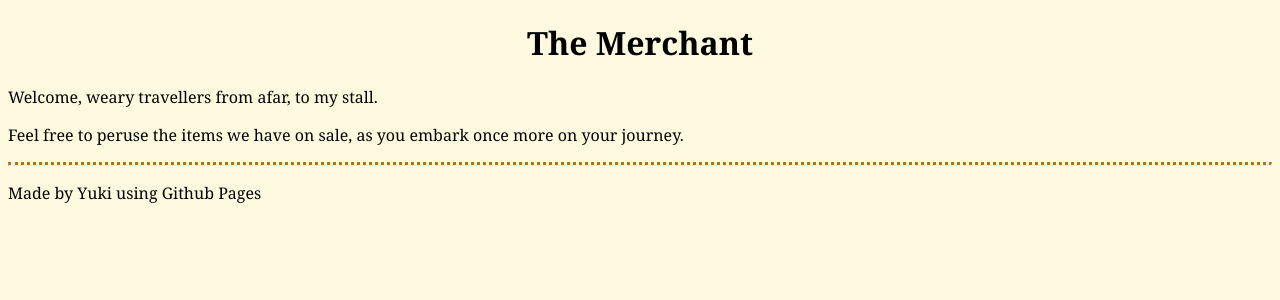
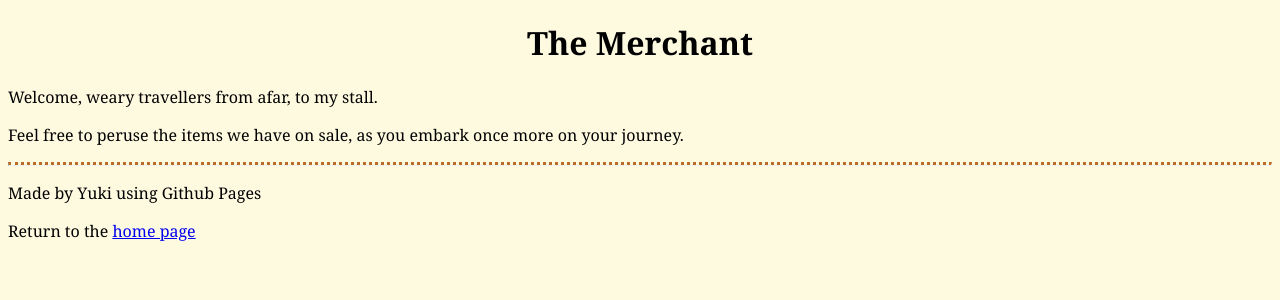
Before and after one commit to dvaraka/the-merchant, a Jekyll site: the page built from index.md, in a window 1280 px wide. Shown: the top 300 px of the page. Built offline with Jekyll 4.4.1, drawn with Linux system fonts in a browser that asks for light colours; our own code applies the rules of GitHub Pages for plain Markdown files.

Commit message:
Update default.html
Added Home Page Return Option

```diff
--- a/_layouts/default.html
+++ b/_layouts/default.html
@@ -6,4 +6,5 @@
 <body>
   {{ content }}
   <p>Made by Yuki using Github Pages</p>
+  <p>Return to the <a href="/index.md">home page</a></p>
 </body>
```
